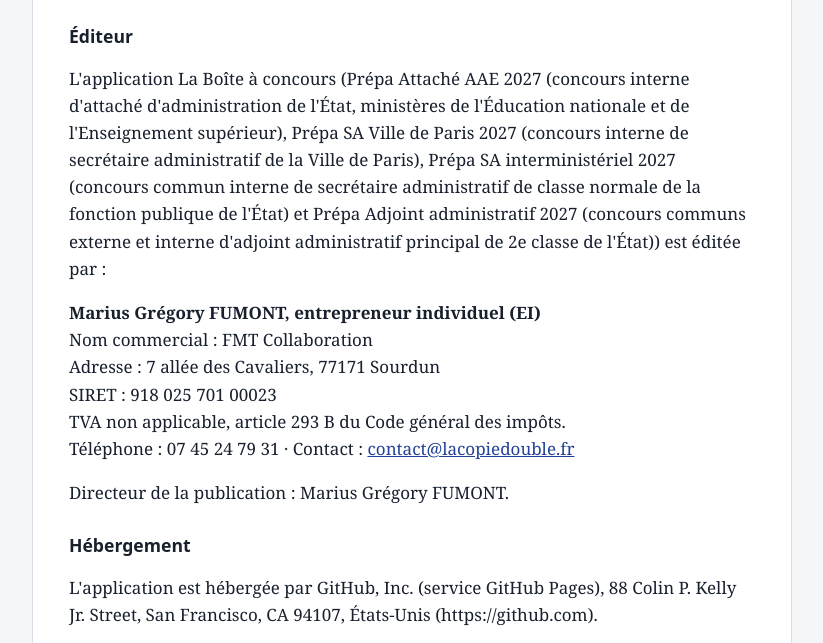
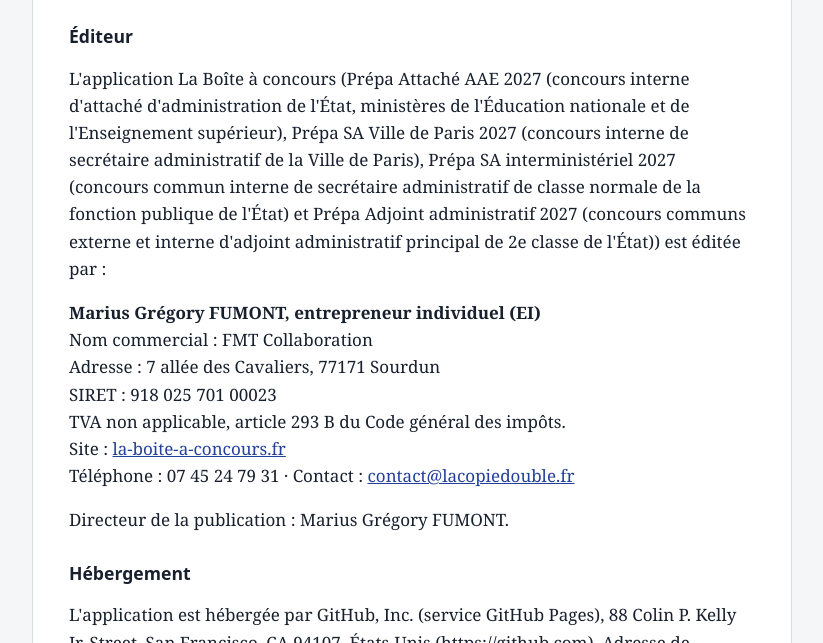
Before and after one commit to mariusfumont-star/la-boite-a-concours, a plain HTML site: page mentions-legales.html in a window 1280 px wide. Shown: the part 154-797 px from the top of the page, without its empty margins (228-1051 px from the left). Drawn offline with Linux system fonts and the light colour scheme.

Commit message:
Add files via upload

```diff
--- a/mentions-legales.html
+++ b/mentions-legales.html
@@ -22,10 +22,11 @@ Nom commercial : FMT Collaboration<br>
 Adresse : 7 allée des Cavaliers, 77171 Sourdun<br>
 SIRET : 918 025 701 00023<br>
 TVA non applicable, article 293 B du Code général des impôts.<br>
+Site : <a href="https://la-boite-a-concours.fr">la-boite-a-concours.fr</a><br>
 Téléphone : 07 45 24 79 31 · Contact : <a href="mailto:contact@lacopiedouble.fr">contact@lacopiedouble.fr</a></p>
 <p>Directeur de la publication : Marius Grégory FUMONT.</p>
 <h2>Hébergement</h2>
-<p>L'application est hébergée par GitHub, Inc. (service GitHub Pages), 88 Colin P. Kelly Jr. Street, San Francisco, CA 94107, États-Unis (https://github.com).</p>
+<p>L'application est hébergée par GitHub, Inc. (service GitHub Pages), 88 Colin P. Kelly Jr. Street, San Francisco, CA 94107, États-Unis (https://github.com). Adresse de l'application : https://la-boite-a-concours.fr ; nom de domaine enregistré auprès d'OVH SAS, 2 rue Kellermann, 59100 Roubaix, France.</p>
 <p>Les comptes des utilisateurs, la progression et les abonnements sont gérés avec Google Firebase, fourni par Google Ireland Limited, Gordon House, Barrow Street, Dublin 4, Irlande. Le traitement des paiements est assuré par Stripe Payments Europe, Ltd., 1 Grand Canal Street Lower, Dublin 2, Irlande.</p>
 <h2>Indépendance</h2>
 <p>La Boîte à concours est une préparation privée et indépendante. Elle n'est ni éditée, ni validée, ni soutenue par les administrations organisatrices des concours ou par leurs jurys. Les sujets d'annales cités restent la propriété de leurs auteurs.</p>
```
Also changed, not shown: cgv.html (+1 -0 lines), confidentialite.html (+1 -1 lines), index.html (+1 -1 lines).
